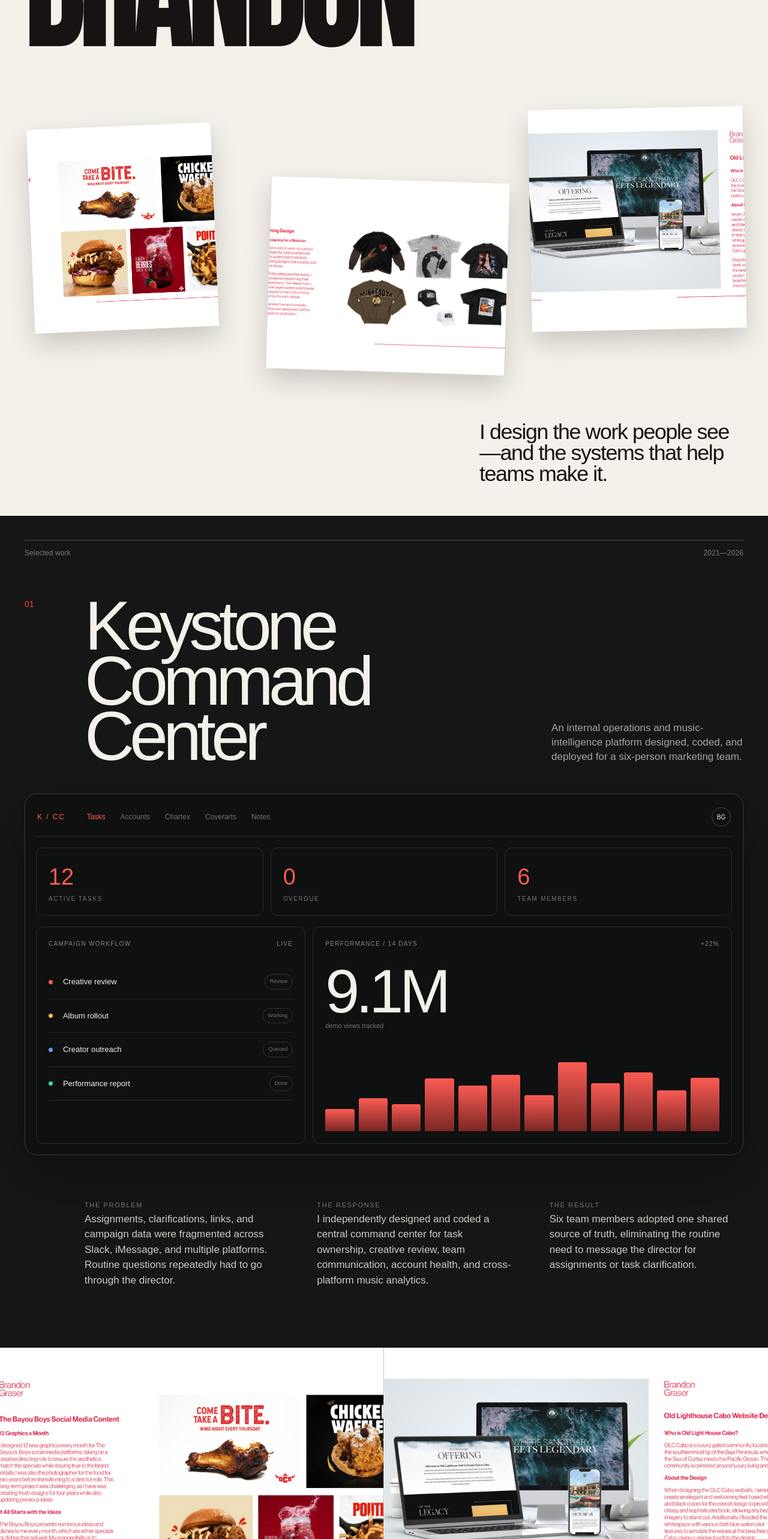
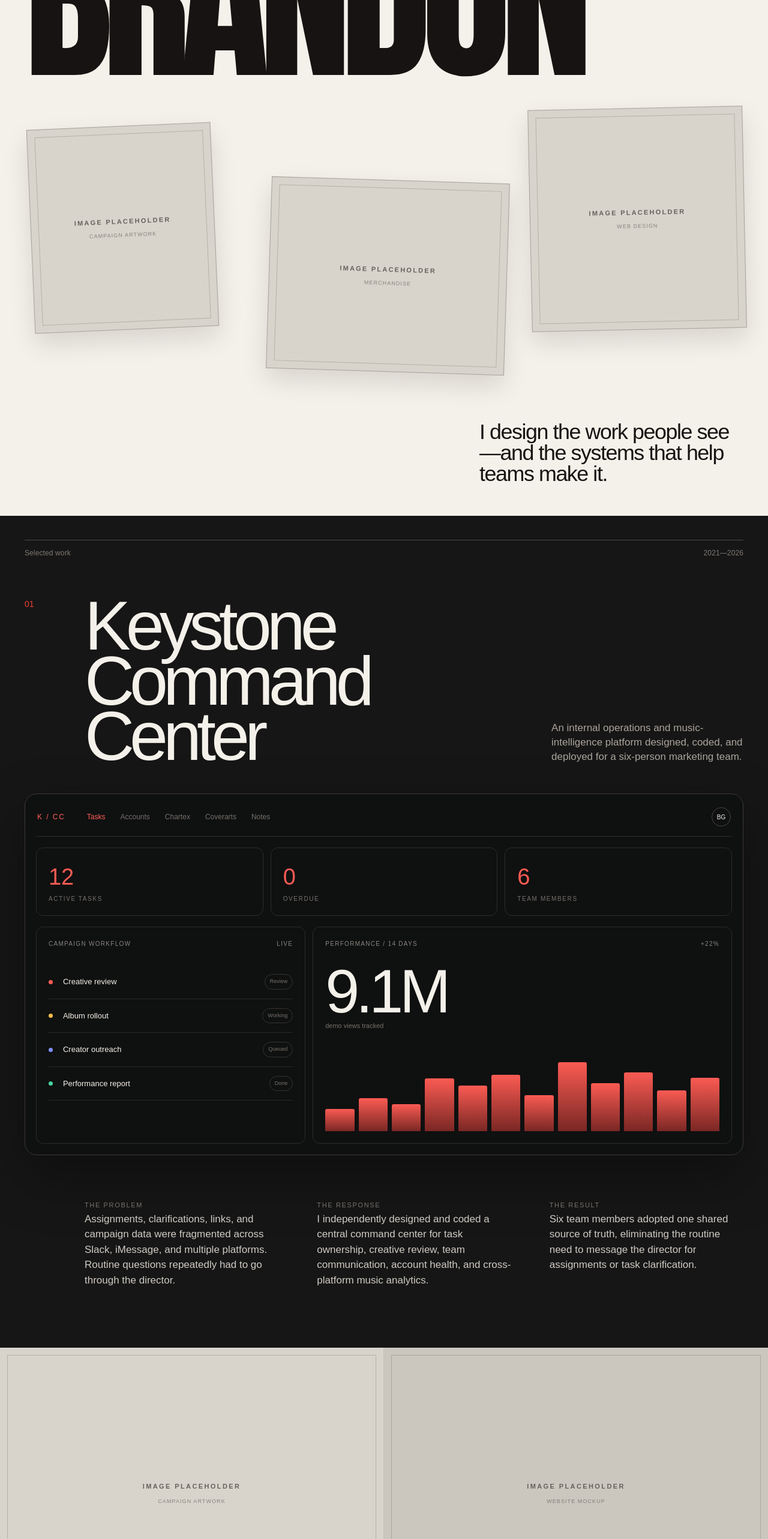
Before and after one commit to BrandonGraser/BG-Portfolio, a Next.js app: page / in a window 1280 px wide. Shown: the part 234-2800 px from the top of the page at 60% size. Built offline with nearby package versions, Linux system fonts and the light colour scheme.

Commit message:
Replace portfolio art with placeholders

```diff
--- a/app/globals.css
+++ b/app/globals.css
@@ -12,17 +12,16 @@ nav a, .footer-row a { border-bottom:1px solid transparent; transition:border-co
 nav a:hover, .footer-row a:hover { border-color:currentColor; }
 .hero { min-height:1020px; position:relative; overflow:hidden; padding:16px 3.2vw 80px; }
 .eyebrow-row,.section-kicker { display:flex; justify-content:space-between; color:#8d8983; font-size:12px; letter-spacing:.01em; }
-.hero h1 { margin:10px 0 0; font-family:Impact,"Arial Narrow",sans-serif; font-size:clamp(7.2rem,18.1vw,21rem); line-height:.82; letter-spacing:-.055em; font-weight:900; transform:scaleX(.92); transform-origin:left top; width:108%; }
+.hero h1 { margin:10px 0 0; font-family:Impact,"Arial Narrow",sans-serif; font-size:23.15vw; line-height:.78; letter-spacing:-.055em; font-weight:900; white-space:nowrap; transform:scaleX(1.035); transform-origin:left top; width:96.6%; }
 .hero-collage { position:absolute; inset:330px 0 auto; height:540px; }
-.collage-card { position:absolute; overflow:hidden; box-shadow:0 18px 42px rgba(15,10,8,.18); background:#ddd; transition:transform .35s ease; }
+.collage-card { position:absolute; overflow:hidden; box-shadow:0 18px 42px rgba(15,10,8,.12); background:#d8d4cc; border:1px solid rgba(22,19,18,.25); transition:transform .35s ease; display:flex; flex-direction:column; align-items:center; justify-content:center; gap:8px; color:#66615b; text-transform:uppercase; letter-spacing:.14em; }
 .collage-card:hover { transform:translateY(-9px) rotate(0deg); z-index:3; }
-.collage-card img { object-fit:cover; }
+.collage-card::before,.project-image::before { content:""; position:absolute; inset:12px; border:1px solid rgba(22,19,18,.18); pointer-events:none; }
+.collage-card span,.project-image span { font-size:11px; font-weight:700; }
+.collage-card small,.project-image small { font-size:9px; letter-spacing:.12em; opacity:.7; }
 .collage-one { width:24vw; height:340px; left:4vw; top:40px; transform:rotate(-2.5deg); }
-.collage-one img { object-position:72% center; }
 .collage-two { width:31vw; height:320px; left:35vw; top:130px; transform:rotate(1.8deg); }
-.collage-two img { object-position:70% center; }
 .collage-three { width:28vw; height:370px; right:3vw; top:10px; transform:rotate(-1.2deg); }
-.collage-three img { object-position:35% center; }
 .hero-intro { position:absolute; bottom:52px; right:3.2vw; max-width:440px; margin:0; font-size:clamp(1.6rem,2.8vw,3rem); line-height:.98; letter-spacing:-.04em; }
 .featured { background:#171616; color:#f4f1ea; padding:40px 3.2vw 100px; }
 .featured .section-kicker { color:#7e7a74; border-top:1px solid #4d4a46; padding-top:12px; }
@@ -55,9 +54,8 @@ nav a:hover, .footer-row a:hover { border-color:currentColor; }
 .case-study-copy p { color:#cfcbc5; font-size:17px; line-height:1.5; }
 .project-grid { display:grid; grid-template-columns:1fr 1fr; }
 .project-card { border-bottom:1px solid var(--line); }.project-card:nth-child(odd){border-right:1px solid var(--line)}
-.project-image { height:38vw; min-height:430px; position:relative; overflow:hidden; background:#ddd; }
-.project-image img { object-fit:cover; transition:transform .5s ease; }
-.project-card:hover img { transform:scale(1.025); }
+.project-image { height:38vw; min-height:430px; position:relative; overflow:hidden; background:#d8d4cc; display:flex; flex-direction:column; align-items:center; justify-content:center; gap:10px; color:#66615b; text-transform:uppercase; letter-spacing:.15em; }
+.project-card:nth-child(2n) .project-image { background:#cbc7bf; }
 .project-meta { display:grid; grid-template-columns:42px 1fr auto; align-items:baseline; padding:19px 3.2vw 45px; }
 .project-meta span { color:var(--red); font-size:12px; }.project-meta h3 { margin:0; font-size:31px; letter-spacing:-.04em; font-weight:500; }.project-meta p { margin:0; color:#89857f; font-size:12px; }
 .about { padding:120px 3.2vw 140px; border-bottom:1px solid var(--line); }
@@ -70,4 +68,4 @@ footer>span { font-size:12px; }.email { display:block; font-size:clamp(6rem,17vw
 .footer-row { display:flex; justify-content:space-between; font-size:12px; border-top:1px solid rgba(0,0,0,.28); padding-top:13px; }
 
 @media (max-width:760px){
-  .site-header{height:62px}.site-header nav{gap:16px}.hero{min-height:790px}.eyebrow-row span:last-child{display:none}.hero h1{font-size:24vw;margin-top:28px}.hero-collage{top:240px;height:410px}.collage-one{width:43vw;height:240px;left:4vw}.collage-two{width:50vw;height:210px;left:28vw;top:160px}.collage-three{width:43vw;height:260px;right:3vw;top:15px}.hero-intro{bottom:40px;left:3.2vw;right:auto;max-width:80vw}.project-heading{grid-template-columns:35px 1fr}.project-heading p{grid-column:2;margin-top:15px}.command-tabs span:nth-child(n+3){display:none}.command-stats{grid-template-columns:1fr 1fr}.command-stats div:last-child{display:none}.command-grid{grid-template-columns:1fr}.metric-panel{min-height:300px}.case-study-copy{grid-template-columns:1fr;margin:50px 0 0}.project-grid{grid-template-columns:1fr}.project-card:nth-child(odd){border-right:0}.project-image{height:75vw;min-height:350px}.project-meta{grid-template-columns:32px 1fr}.project-meta p{grid-column:2;margin-top:6px}.about-grid{grid-template-columns:1fr;margin-left:0;gap:50px}.about-lead{margin:55px 0 75px}.footer-row{gap:15px;flex-wrap:wrap}.email{font-size:23vw}}
+  .site-header{height:62px}.site-header nav{gap:16px}.hero{min-height:790px}.eyebrow-row span:last-child{display:none}.hero h1{font-size:23.25vw;margin-top:28px;transform:scaleX(1.04);width:96.2%}.hero-collage{top:240px;height:410px}.collage-one{width:43vw;height:240px;left:4vw}.collage-two{width:50vw;height:210px;left:28vw;top:160px}.collage-three{width:43vw;height:260px;right:3vw;top:15px}.hero-intro{bottom:40px;left:3.2vw;right:auto;max-width:80vw}.project-heading{grid-template-columns:35px 1fr}.project-heading p{grid-column:2;margin-top:15px}.command-tabs span:nth-child(n+3){display:none}.command-stats{grid-template-columns:1fr 1fr}.command-stats div:last-child{display:none}.command-grid{grid-template-columns:1fr}.metric-panel{min-height:300px}.case-study-copy{grid-template-columns:1fr;margin:50px 0 0}.project-grid{grid-template-columns:1fr}.project-card:nth-child(odd){border-right:0}.project-image{height:75vw;min-height:350px}.project-meta{grid-template-columns:32px 1fr}.project-meta p{grid-column:2;margin-top:6px}.about-grid{grid-template-columns:1fr;margin-left:0;gap:50px}.about-lead{margin:55px 0 75px}.footer-row{gap:15px;flex-wrap:wrap}.email{font-size:23vw}}
--- a/app/page.tsx
+++ b/app/page.tsx
@@ -1,29 +1,27 @@
-import Image from "next/image";
-
 const projects = [
   {
     number: "02",
     title: "Bayou Boys",
     type: "Social campaign / art direction",
-    image: "/work/bayou-boys.png",
+    placeholder: "Campaign artwork",
   },
   {
     number: "03",
     title: "Old Lighthouse Co.",
     type: "Web design / brand experience",
-    image: "/work/lighthouse.png",
+    placeholder: "Website mockup",
   },
   {
     number: "04",
     title: "Music Merchandise",
     type: "Apparel / production design",
-    image: "/work/merch.png",
+    placeholder: "Merchandise photography",
   },
   {
     number: "05",
     title: "Alamar",
     type: "Email campaigns / digital design",
-    image: "/work/email.png",
+    placeholder: "Email campaign",
   },
 ];
 
@@ -46,9 +44,9 @@ export default function Home() {
         </div>
         <h1 aria-label="Brandon">BRANDON</h1>
         <div className="hero-collage" aria-hidden="true">
-          <div className="collage-card collage-one"><Image src="/work/bayou-boys.png" alt="" fill sizes="25vw" /></div>
-          <div className="collage-card collage-two"><Image src="/work/merch.png" alt="" fill sizes="28vw" /></div>
-          <div className="collage-card collage-three"><Image src="/work/lighthouse.png" alt="" fill sizes="30vw" /></div>
+          <div className="collage-card collage-one"><span>Image placeholder</span><small>Campaign artwork</small></div>
+          <div className="collage-card collage-two"><span>Image placeholder</span><small>Merchandise</small></div>
+          <div className="collage-card collage-three"><span>Image placeholder</span><small>Web design</small></div>
         </div>
         <p className="hero-intro">I design the work people see—and the systems that help teams make it.</p>
       </section>
@@ -113,7 +111,10 @@ export default function Home() {
       <section className="project-grid" aria-label="More selected projects">
         {projects.map((project) => (
           <article className="project-card" key={project.title}>
-            <div className="project-image"><Image src={project.image} alt={`${project.title} project presentation`} fill sizes="(max-width: 760px) 100vw, 50vw" /></div>
+            <div className="project-image" role="img" aria-label={`${project.title} image placeholder`}>
+              <span>Image placeholder</span>
+              <small>{project.placeholder}</small>
+            </div>
             <div className="project-meta"><span>{project.number}</span><h3>{project.title}</h3><p>{project.type}</p></div>
           </article>
         ))}
```
